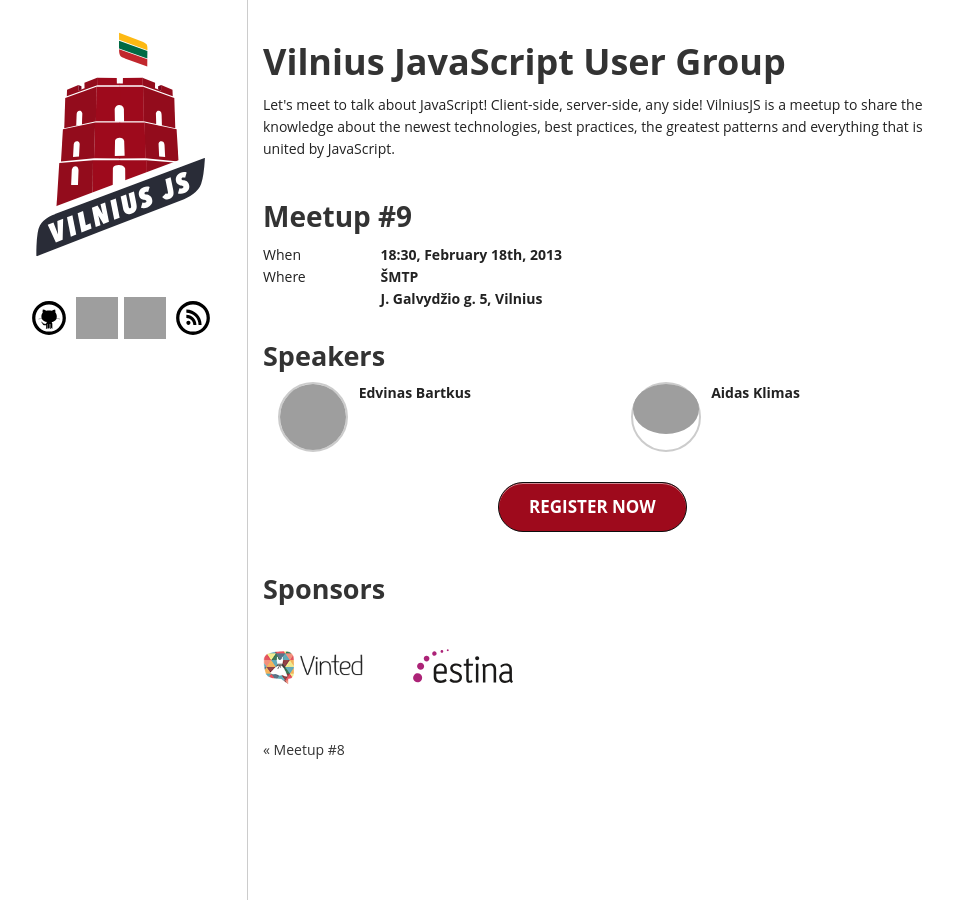
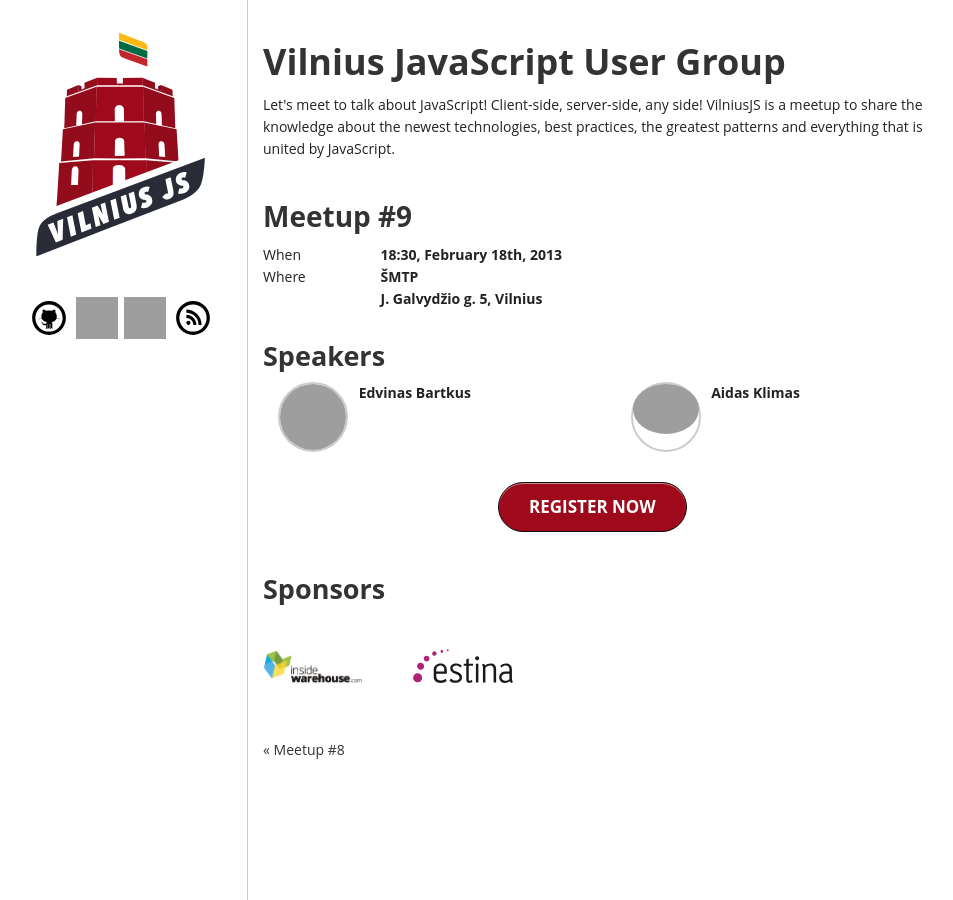
Before and after one commit to VilniusJS/vilniusjs.lt, a Jekyll site: the page built from _posts/2014-02-18-meetup9.md, in a window 1280 px wide. Shown: the whole page, without its empty margins (157-1110 px from the left). Built offline with Jekyll 4.4.1, drawn with Linux system fonts in a browser that asks for light colours; comment, search, counter and statistics services are not loaded; grey boxes are pictures that could not be loaded.

Commit message:
One of the sponsors for ninth meetup: insidewarehouse

```diff
--- /dev/null
+++ b/_includes/insidewarehouse.html
@@ -0,0 +1,4 @@
+<a href="http://www.insidewarehouse.com/">
+  <div class="sponsor insidewarehouse">
+  </div>
+</a>
--- a/_posts/2014-02-18-meetup9.md
+++ b/_posts/2014-02-18-meetup9.md
@@ -49,7 +49,7 @@ title: Meetup &#35;9
 <h3>Sponsors</h3>
 <div class="row">
   <div class="ten columns">
-    {% include vinted.html %}
+    {% include insidewarehouse.html %}
     {% include estina.html %}
   </div>
 </div>
--- a/css/style.css
+++ b/css/style.css
@@ -132,6 +132,12 @@ aside .logo {
   margin-top: 30px;
 }
 
+.insidewarehouse {
+  background-image: url(../img/insidewarehouse.png);
+  height: 41px;
+  margin-top: 30px;
+}
+
 .adform {
   background-image: url(../svg/adform.svg);
 }
```
Also changed, not shown: img/insidewarehouse.png (added).
